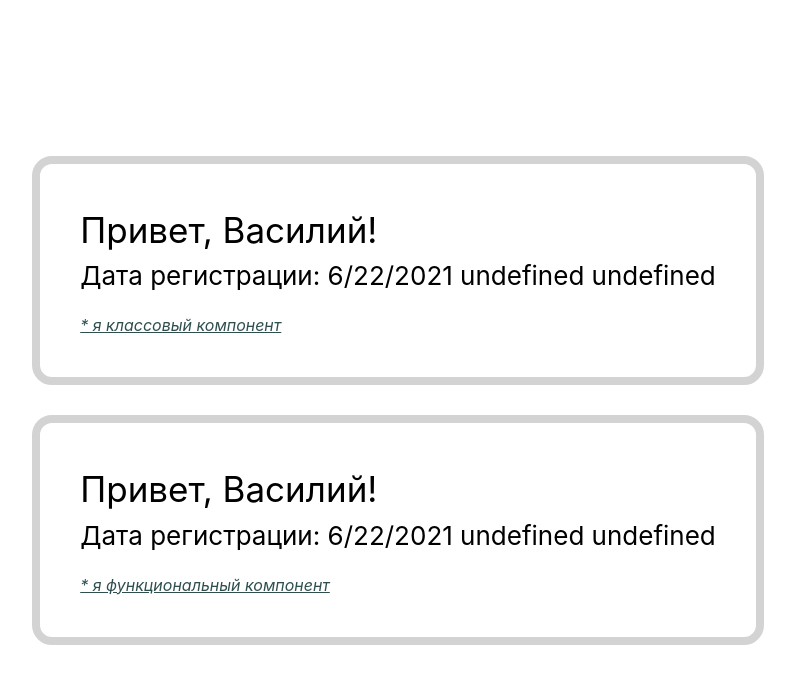
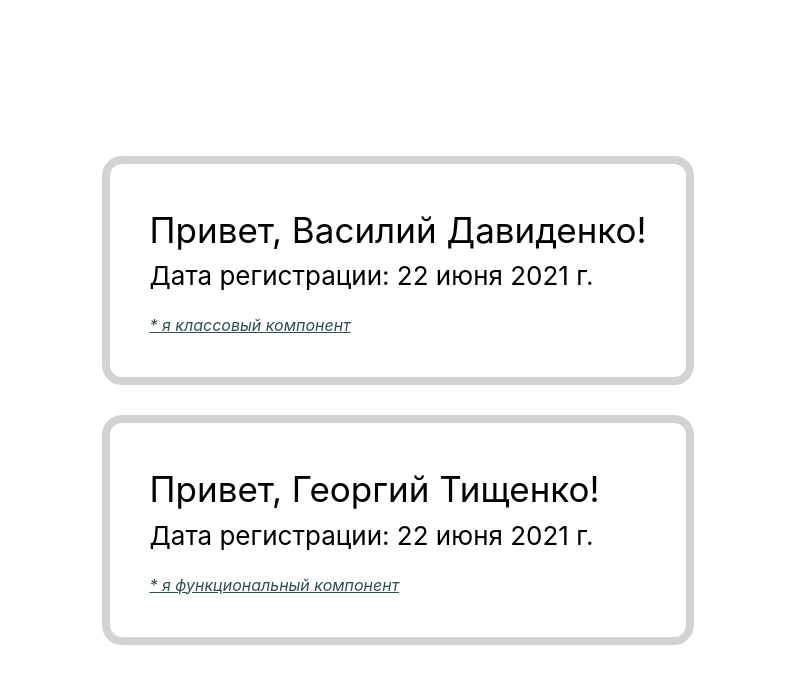
Before and after one commit to kobzarliliia/home-work-1, a React (Create React App) app: page / in a window 1280 px wide. Shown: the top 684 px of the page, without its empty margins (242-1037 px from the left). Built offline with nearby package versions, Linux system fonts and the light colour scheme.

Commit message:
code modified according to comments

```diff
--- a/src/tutorial-1/App.js
+++ b/src/tutorial-1/App.js
@@ -4,8 +4,8 @@ import FunctionProfile from "./components/FunctionProfile";
 function App() {
     return(
         <div>
-            <ClassProfile name="Василий" registredAt={(new Date(2021, 5, 22)).toLocaleDateString()} />
-            <FunctionProfile name="Василий" registredAt={(new Date(2021, 5, 22)).toLocaleDateString()} />
+            <ClassProfile name="Василий" surname="Давиденко" registredAt={(new Date(2021, 5, 22)).toLocaleDateString('ru-RU', { day:'numeric', month:'long', year:'numeric'})} />
+            <FunctionProfile name="Георгий" surname="Тищенко" registredAt={(new Date(2021, 5, 22)).toLocaleDateString('ru-RU', { day:'numeric', month:'long', year:'numeric'})} />
         </div>
     );
 }
--- a/src/tutorial-1/components/ClassProfile.js
+++ b/src/tutorial-1/components/ClassProfile.js
@@ -1,25 +1,11 @@
 import React from "react";
 
 class ClassProfile extends React.Component {
-
-    constructor(props) {
-        super(props);
-        this.date = this.props.registredAt.split('.');
-    }
-
-    monthToStr(month) {
-        return month > 12 || month < 1
-            ? null
-            : 'январь,февраль,март,апрель,май,июнь,июль,август,сентябрь,октябрь,ноябрь,декабрь'.split(',')[
-                month - 1
-            ];
-    }
-
     render() {
         return(
             <div className="profile">
-                <p>Привет, {this.props.name}!</p>
-                <p>Дата регистрации: {`${this.date[0]} ${this.monthToStr(Number(this.date[1]) - 1)} ${this.date[2]}`}</p>
+                <p>Привет, {this.props.name} {this.props.surname}!</p>
+                <p>Дата регистрации: {this.props.registredAt}</p>
                 <span>* я классовый компонент</span>
             </div>
         );
--- a/src/tutorial-1/components/FunctionProfile.js
+++ b/src/tutorial-1/components/FunctionProfile.js
@@ -1,21 +1,10 @@
 import React from "react";
 
-function FunctionProfile ({ name, registredAt }) {
-
-    const date = registredAt.split('.');
-
-    function monthToStr(month) {
-        return month > 12 || month < 1
-            ? null
-            : 'январь,февраль,март,апрель,май,июнь,июль,август,сентябрь,октябрь,ноябрь,декабрь'.split(',')[
-                month - 1
-            ];
-    }
-
+function FunctionProfile ({ name, surname, registredAt }) {
     return(
         <div className="profile">
-            <p>Привет, {name}!</p>
-            <p>Дата регистрации: {`${date[0]} ${monthToStr(Number(date[1]) - 1)} ${date[2]}`}</p>
+            <p>Привет, {name} {surname}!</p>
+            <p>Дата регистрации: {registredAt}</p>
             <span>* я функциональный компонент</span>
         </div>
     )
```
